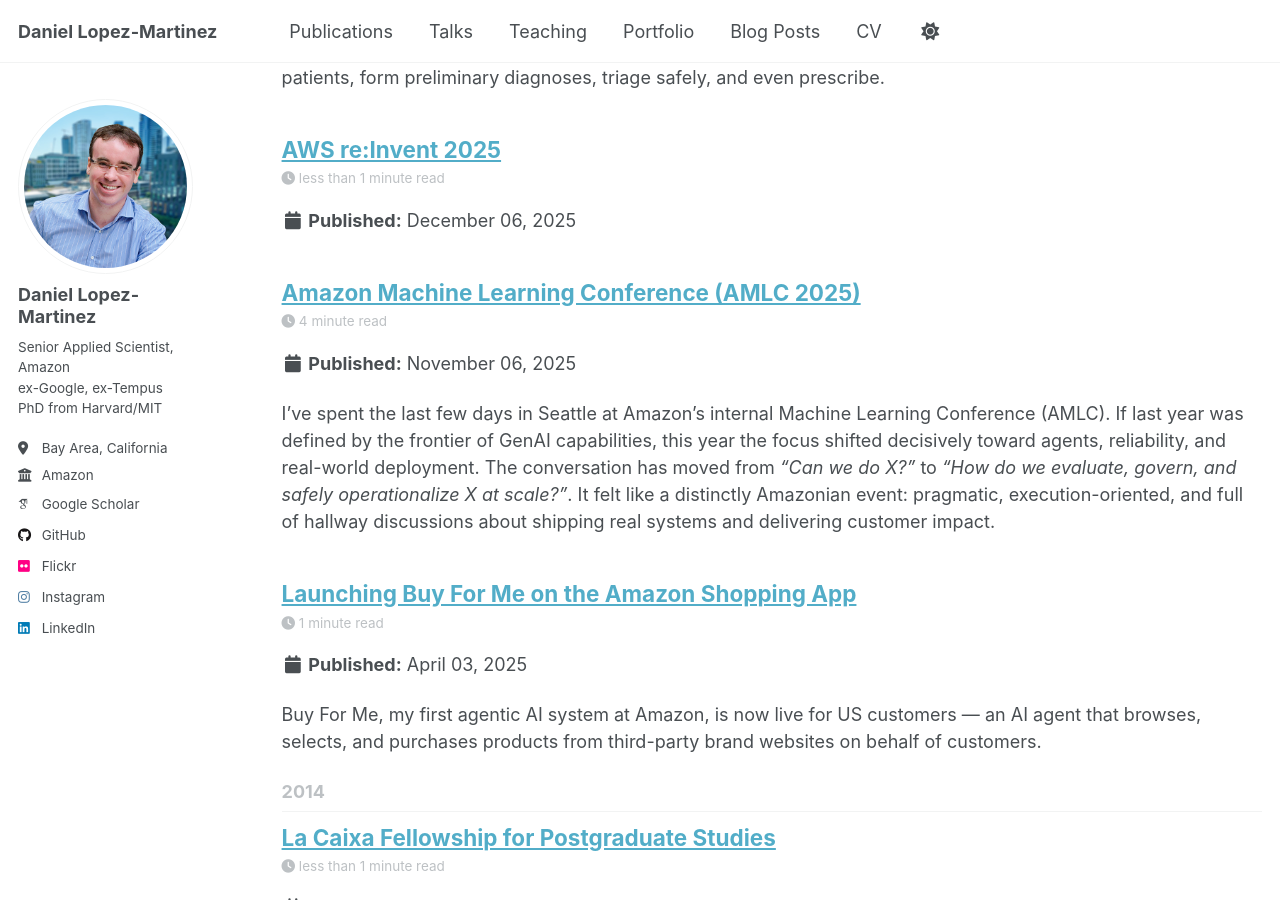
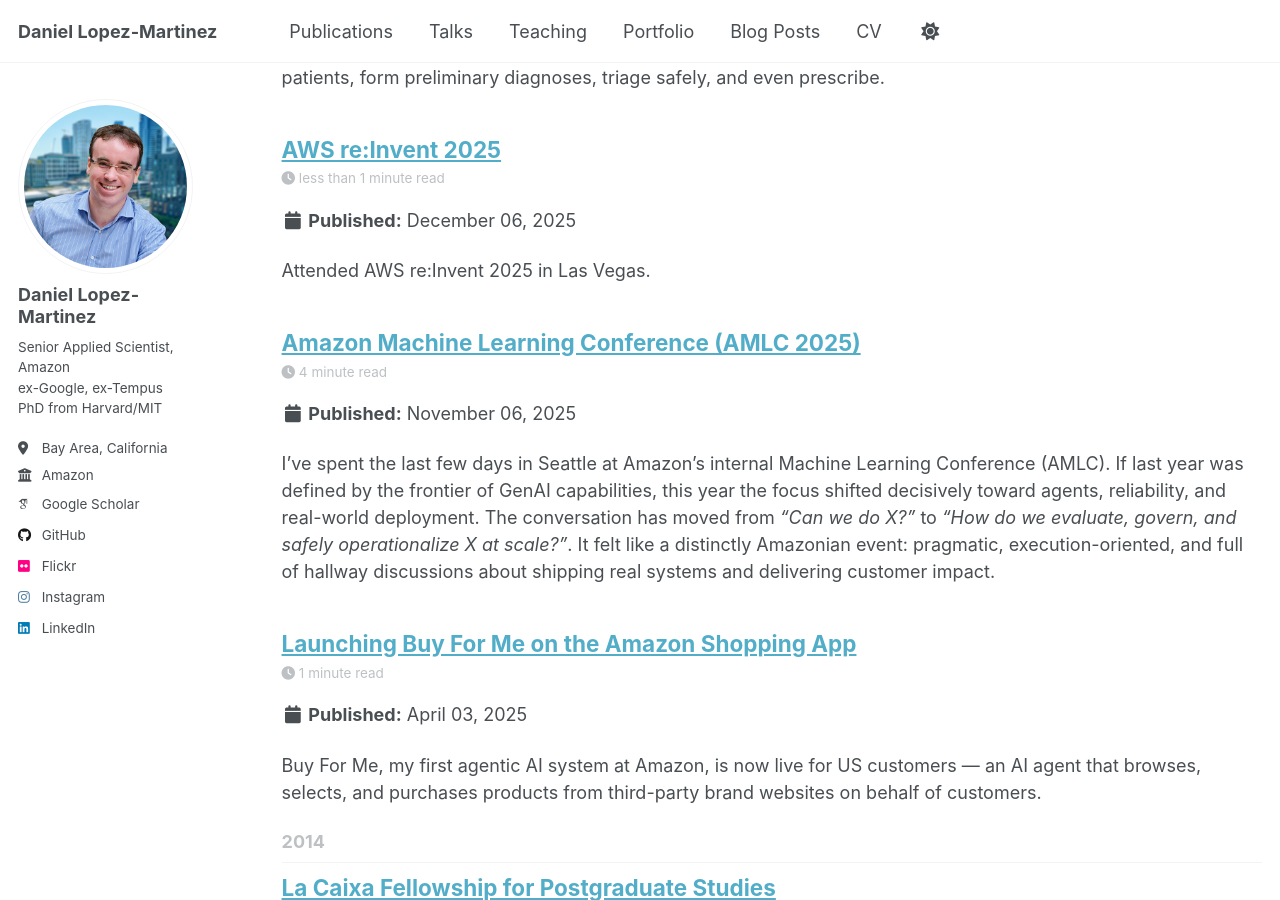
Before and after one commit to daniel-lopezmartinez/daniel-lopezmartinez.github.io, a Jekyll site: the page built from _pages/year-archive.html, in a window 1280 px wide and 900 px high, scrolled down 1059 px. Built offline with Jekyll 4.4.1, drawn with Linux system fonts in a browser that asks for light colours; some web fonts are replaced; a script that is not in the unit is left out.

Commit message:
added description

```diff
--- a/_posts/2025-12-06-amazon-reinvent.md
+++ b/_posts/2025-12-06-amazon-reinvent.md
@@ -2,6 +2,7 @@
 title: 'AWS re:Invent 2025'
 date: 2025-12-06
 permalink: /posts/2025/12/2025-12-06-aws-reinvent
+description: "Attended AWS re:Invent 2025 in Las Vegas."
 tags:
   - science
 ---
```
